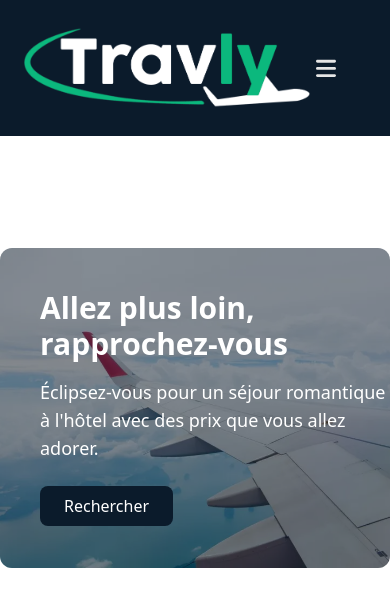
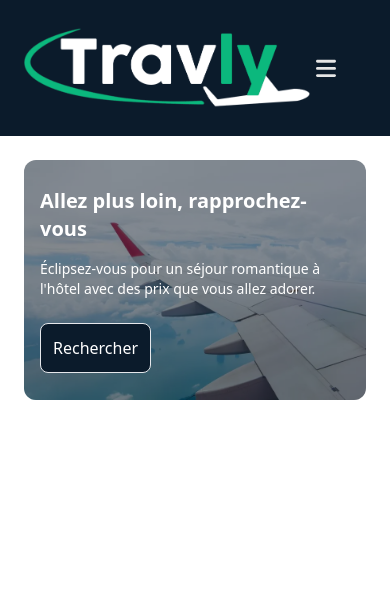
Before and after one commit to NassCT/travly, a React (Vite) app: page /Banniere in a window 390 px wide. Shown: the top 606 px of the page. Built offline with nearby package versions, Linux system fonts and the light colour scheme.

Commit message:
Bannière accueil responsive + accessibilité ok

```diff
--- a/src/components/Banniere.jsx
+++ b/src/components/Banniere.jsx
@@ -1,25 +1,27 @@
 import React from 'react';
+import Buttons from './Buttons';
 
 function Banniere() {
   return (
-    <section className="relative py-28">
+    <section className="relative p-6">
 
     <div className="relative max-w-6xl mx-auto">
 
         <img
           src="./src/assets/images/viewPlane.webp"
-          alt="Bannière de voyage"
-          className="w-full h-80 object-cover rounded-xl"
+          alt="Image avec une vue d'un avion au-dessus des nuages, symbolisant un voyage"
+          className="w-full h-60 md:h-80 object-cover rounded-xl"
         />
 
-        <div className="absolute inset-0 bg-colorB opacity-50 rounded-xl z-0"></div>
+        <div className="absolute inset-0 bg-colorB opacity-50 rounded-xl z-0"
+        aria-hidden="true"
+        ></div>
 
-        <div className="absolute inset-0 flex flex-col justify-center items-start text-start text-white ml-10">
-          <h2 className="text-3xl font-bold mb-4">Allez plus loin, rapprochez-vous</h2>
-          <p className="text-lg mb-6">Éclipsez-vous pour un séjour romantique à l'hôtel avec des prix que vous allez adorer.</p>
-          <button className="bg-colorB text-white py-2 px-6 rounded-lg">
-            Rechercher
-          </button>
+        <div className="absolute inset-0 flex flex-col justify-center items-start text-start text-white px-4 md:ml-10">
+          <h2 className="text-xl md:text-3xl font-bold mb-4">Allez plus loin, rapprochez-vous</h2>
+          <p className="text-sm md:text-lg mb-6">Éclipsez-vous pour un séjour romantique à l'hôtel avec des prix que vous allez adorer.</p>
+          <Buttons textContent="Rechercher"
+          aria-label="Bouton de recherche" />
         </div>
 
     </div>
```
